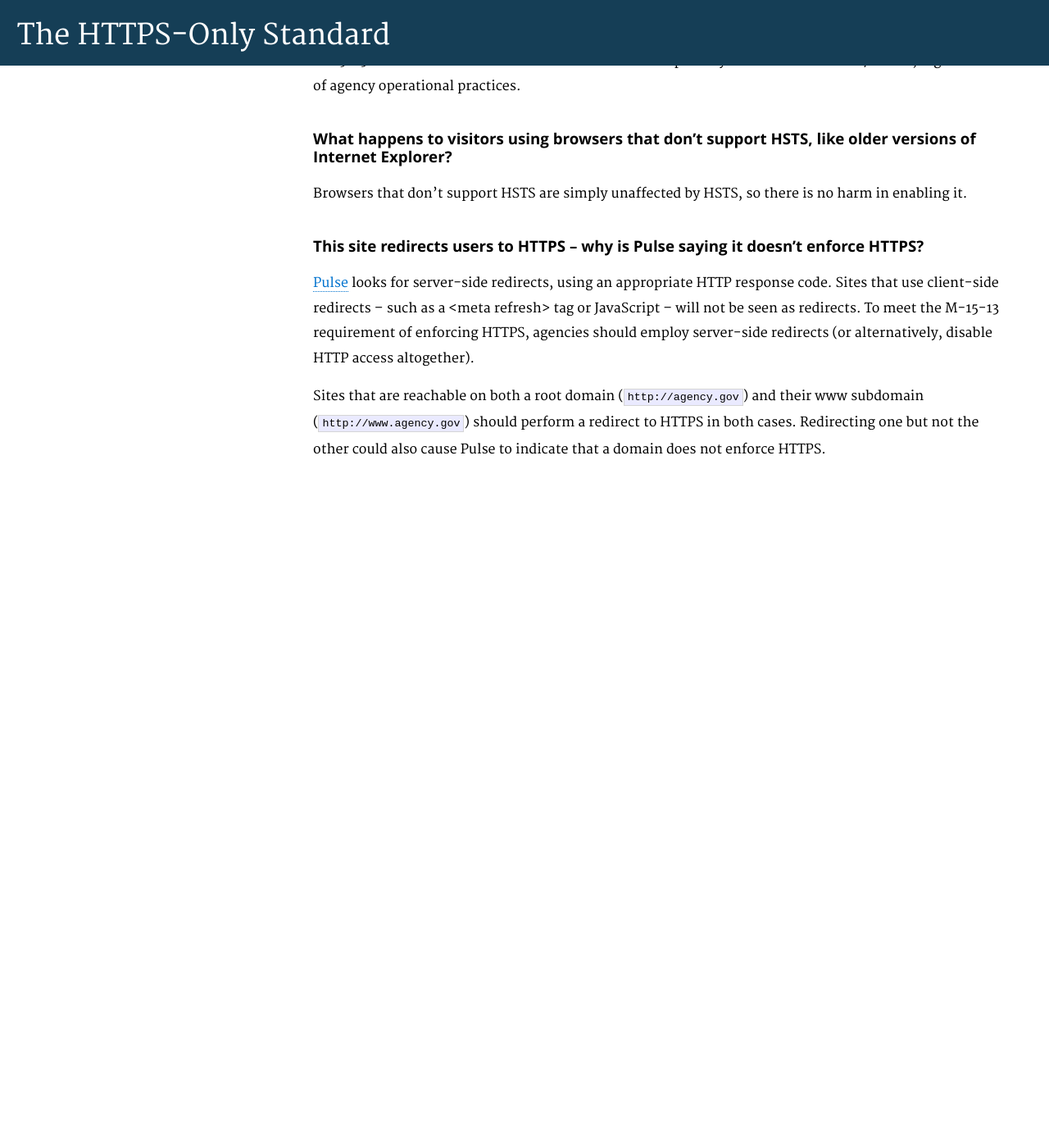
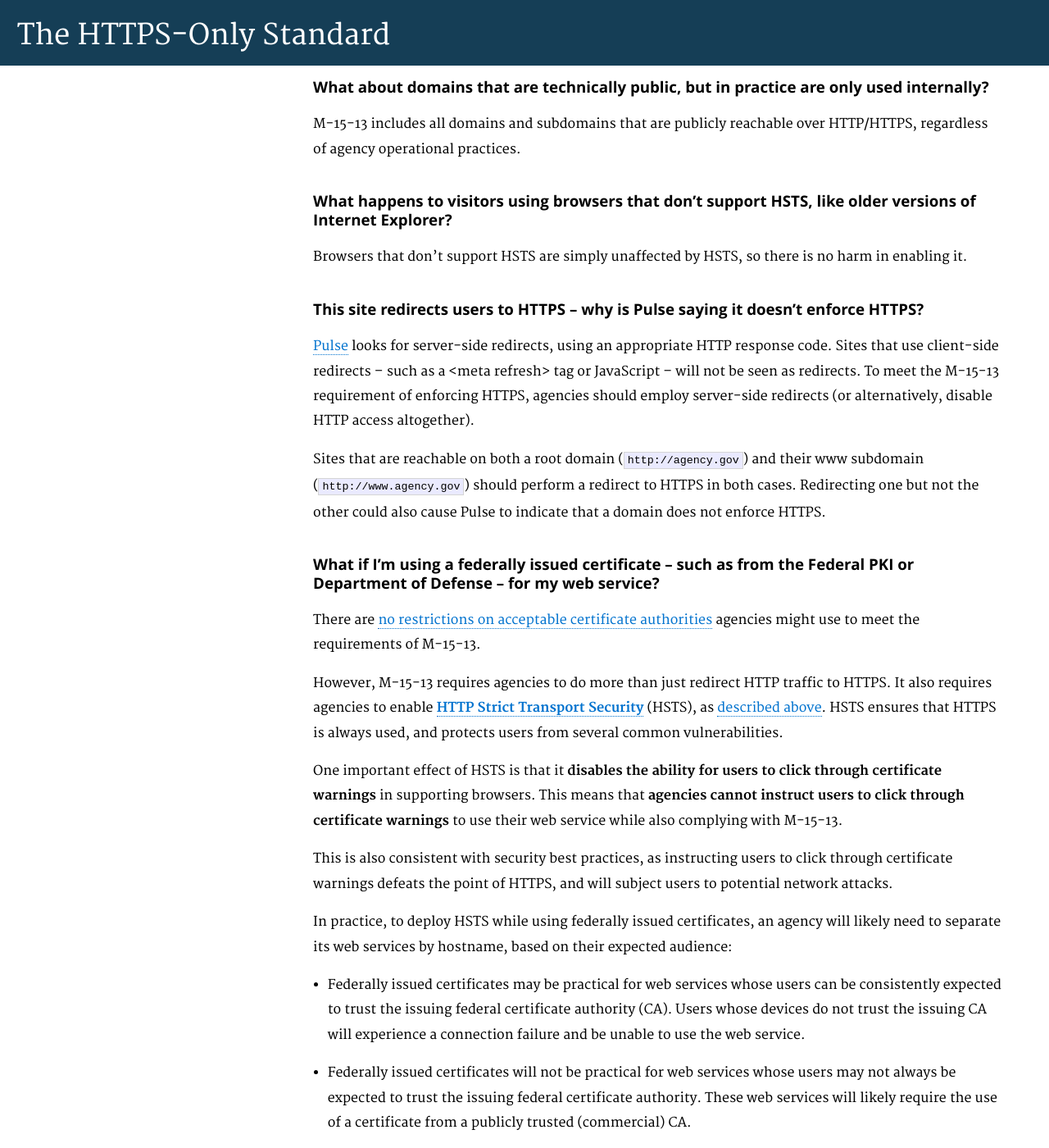
Before and after one commit to GSA/https, a Jekyll site: the page built from pages/guide.md, in a window 1280 px wide and 1400 px high, scrolled down 3107 px. Shown: the whole window at 82% size. Built offline with Jekyll 4.4.1, drawn with Linux system fonts in a browser that asks for light colours; Markdown is read by kramdown in place of the engine named in the settings; before the commit the page ends 3686 px from its top, so only the background shows below that; some of the changed text lies outside the part shown.

Commit message:
a first pass at a compliance FAQ answer about federal certificates

```diff
--- a/pages/guide.md
+++ b/pages/guide.md
@@ -19,6 +19,7 @@ This page provides implementation guidance for agencies by the White House Offic
   * [What about domains that are technically public, but in practice are only used internally?](#what-about-domains-that-are-technically-public,-but-in-practice-are-only-used-internally?)
   * [What happens to visitors using browsers that don&rsquo;t support HSTS, like older versions of Internet Explorer?](#what-happens-to-visitors-using-browsers-that-don't-support-hsts,-like-older-versions-of-internet-explorer?)
   * [This site redirects users to HTTPS -- why is Pulse saying it doesn't enforce HTTPS?](#this-site-redirects-users-to-https----why-is-pulse-saying-it-doesn't-enforce-https?)
+  * [What if I'm using a federally issued certificate -- such as from the Federal PKI or Department of Defense -- for my web service?](#what-if-i'm-using-a-federally-issued-certificate----such-as-from-the-federal-pki-or-department-of-defense----for-my-web-service?)
 
 
 ## Compliance and best practice checklist
@@ -99,3 +100,18 @@ Browsers that don't support HSTS are simply unaffected by HSTS, so there is no h
 [Pulse](https://pulse.cio.gov) looks for server-side redirects, using an appropriate HTTP response code. Sites that use client-side redirects -- such as a &lt;meta refresh&gt; tag or JavaScript -- will not be seen as redirects. To meet the M-15-13 requirement of enforcing HTTPS, agencies should employ server-side redirects (or alternatively, disable HTTP access altogether).
 
 Sites that are reachable on both a root domain (`http://agency.gov`) and their www subdomain (`http://www.agency.gov`) should perform a redirect to HTTPS in both cases. Redirecting one but not the other could also cause Pulse to indicate that a domain does not enforce HTTPS.
+
+### What if I'm using a federally issued certificate -- such as from the Federal PKI or Department of Defense -- for my web service?
+
+There are [no restrictions on acceptable certificate authorities](/certificates/#are-there-federal-restrictions-on-acceptable-certificate-authorities-to-use?) agencies might use to meet the requirements of M-15-13.
+
+However, M-15-13 requires agencies to do more than just redirect HTTP traffic to HTTPS. It also requires agencies to enable **[HTTP Strict Transport Security](/hsts/)** (HSTS), as [described above](#options-for-hsts-compliance). HSTS ensures that HTTPS is always used, and protects users from several common vulnerabilities.
+
+One important effect of HSTS is that it **disables the ability for users to click through certificate warnings** in supporting browsers. This means that **agencies cannot instruct users to click through certificate warnings** to use their web service while also complying with M-15-13.
+
+This is also consistent with security best practices, as instructing users to click through certificate warnings defeats the point of HTTPS, and will subject users to potential network attacks.
+
+In practice, to deploy HSTS while using federally issued certificates, an agency will likely need to separate its web services by hostname, based on their expected audience:
+
+* Federally issued certificates may be practical for web services whose users can be consistently expected to trust the issuing federal certificate authority (CA). Users whose devices do not trust the issuing CA will experience a connection failure and be unable to use the web service.
+* Federally issued certificates will not be practical for web services whose users may not always be expected to trust the issuing federal certificate authority. These web services will likely require the use of a certificate from a publicly trusted (commercial) CA.
```
